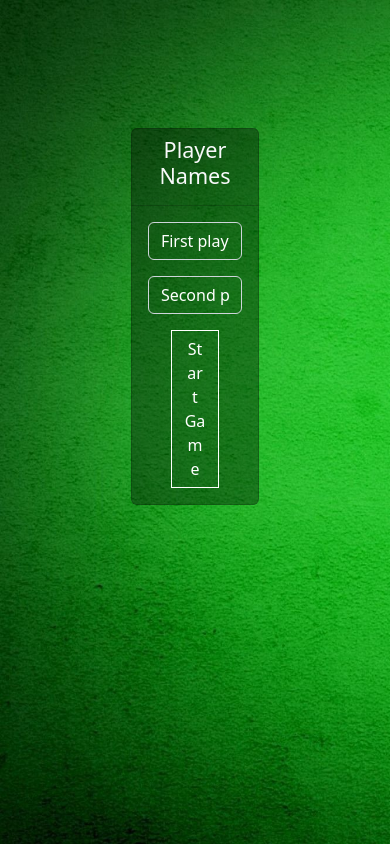
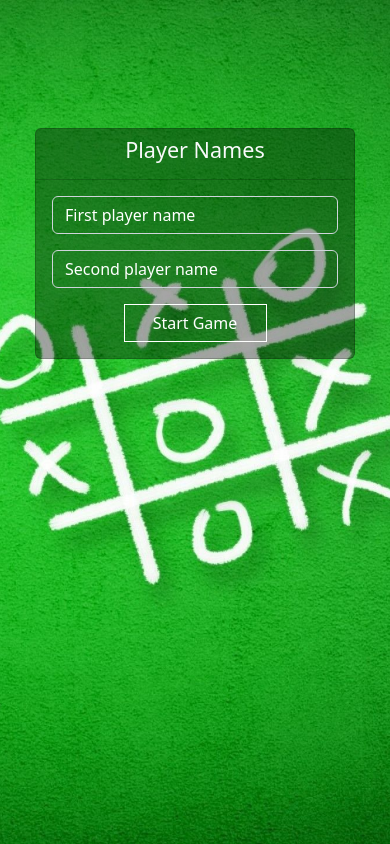
Before and after one commit to Prathuu/Tic-Tac-Toe-JS, a plain HTML site: page index.html in a window 390 px wide. Drawn offline with nearby package versions, Linux system fonts and the light colour scheme.

Commit message:
updates added

```diff
--- a/assets/sass/style.scss
+++ b/assets/sass/style.scss
@@ -1,7 +1,14 @@
 .body {
     background-image: url('../images/2078954.jpg');
     background-size: cover;
+    background-position: center;
     min-height: 100vh;
+
+    .sagla {
+        margin: 0 auto;
+        display: flex;
+        flex-direction: column;
+    }
 
     .main {
         display: flex;
@@ -27,6 +34,7 @@
     #playerCard {
         margin: 7rem auto;
         background-color: rgba(000, 000, 000, 0.35);
+        width: 30rem;
 
         input {
             background-color: transparent;
@@ -59,8 +67,9 @@
         border: 2px solid white;
         border-radius: 0;
     }
-    .progress-bg{
-        &:hover{
+
+    .progress-bg {
+        &:hover {
             background-color: none;
         }
     }
@@ -70,6 +79,31 @@
 
 
 
+@media screen and (max-width: 450px) {
+    #playerCard {
+        width: 20rem !important;
+        margin: 0;
+    }
+
+    .card{
+        background-color: pink;
+    }
+
+    .sagla {
+        width: 90%;
+        padding: 0;
+    }
+
+    #gameCard {
+        width: 100% !important;
+    }
+}
+
+@media screen and(max-width:500px) {
+    #gameCard {
+        width: 20rem;
+    }
+}
 
 @media screen and (max-width: 770px) {
     .box {
--- a/index.html
+++ b/index.html
@@ -12,7 +12,7 @@
 <body>
     <div class="container-fluid body py-3">
         <div class="row">
-            <div class="col-6 offset-3">
+            <div class="col-6 sagla">
                 <div id="result" class=" text-center text-light"></div>
 
                 <table id="start" class="d-none text-center table table-dark table-striped table-hover">
@@ -50,7 +50,7 @@
                         </tr>
                     </tbody>
                 </table>
-                <div id="playerCard" class="card w-75">
+                <div id="playerCard" class="card">
                     <div class="card-header text-center bg-transparent text-light">
                         <h4>Player Names</h4>
                     </div>
```
Also changed, not shown: assets/sass/style.css, 1 other file.
